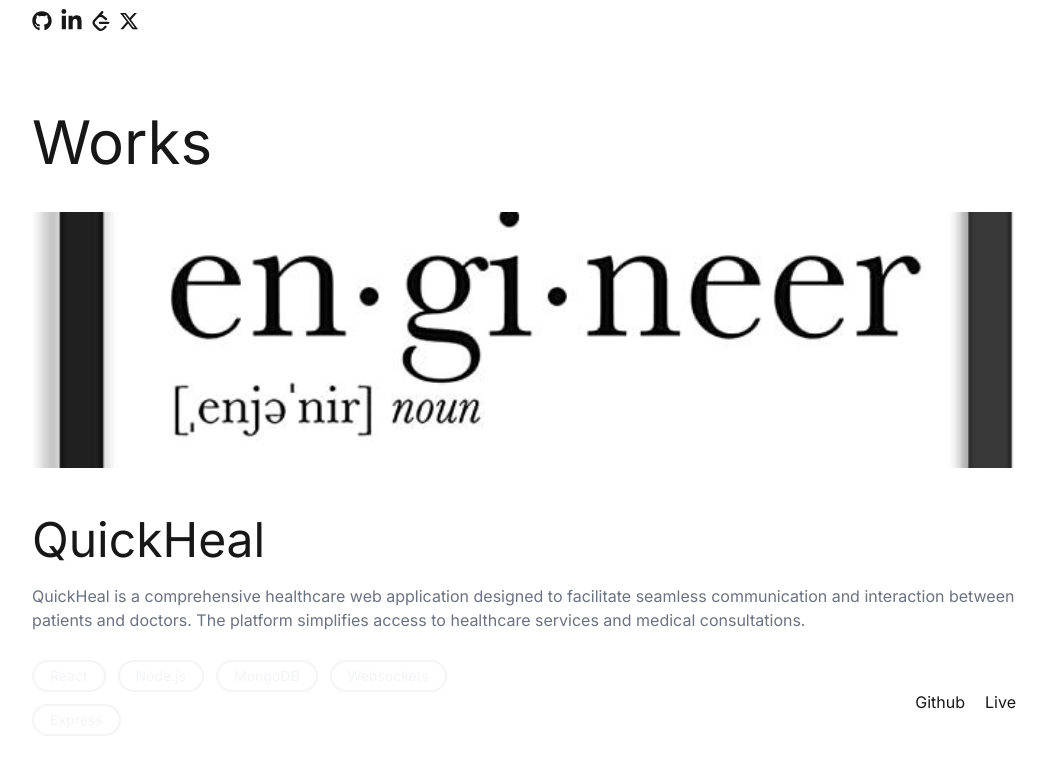
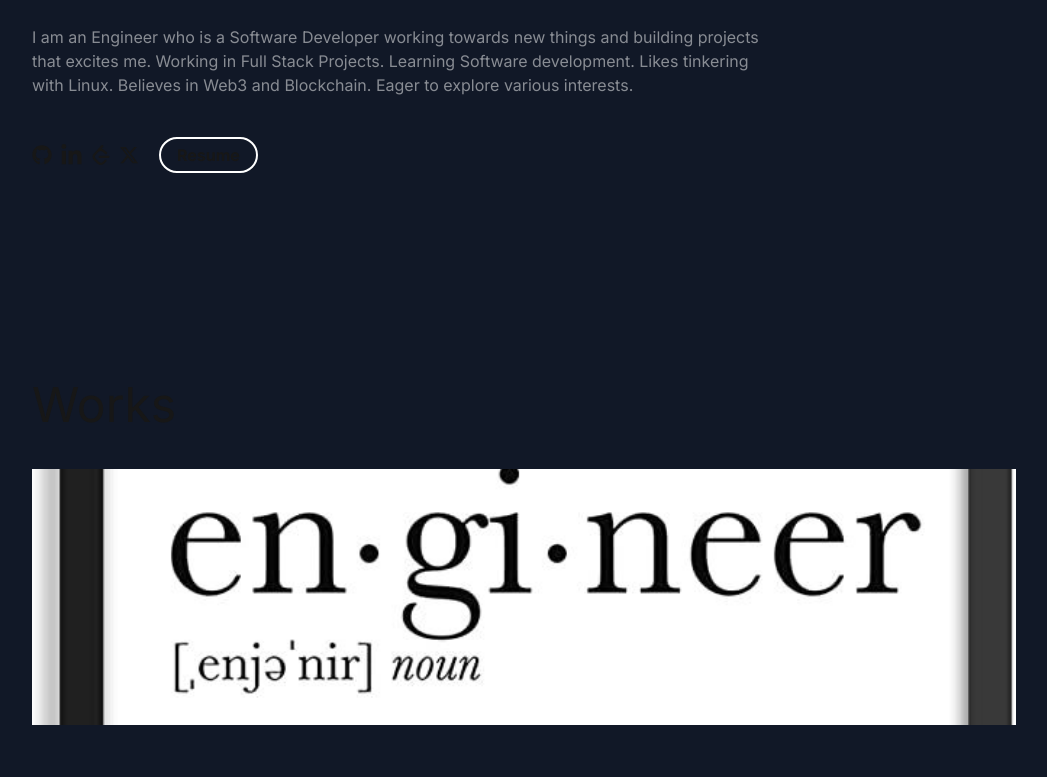
Before and after one commit to joefelx/joefelx.github.io, a Next.js app: page / in a window 1280 px wide. Shown: the part 271-1048 px from the top of the page, without its empty margins (116-1163 px from the left). Built offline with nearby package versions, Linux system fonts and the light colour scheme.

Commit message:
version one of the portfolio

```diff
--- a/app/_components/Intro.tsx
+++ b/app/_components/Intro.tsx
@@ -68,16 +68,24 @@ function Intro() {
     portfolio: string;
   }
 
+  interface SocialLink {
+    name: string;
+    icon: string;
+    url: string;
+  }
+
   interface Data {
     name: string;
     title: string;
     about: string;
+    resume: string;
     projects: Project[];
     skills: string[];
     education: Education;
     certifications: Certification[];
     experience: Experience[];
     contact: Contact;
+    links: SocialLink[];
   }
 
   const [data, setData] = useState<Data>(jsonData);
@@ -89,7 +97,7 @@ function Intro() {
   return (
     <div className="flex flex-col gap-20">
       {/* Intro */}
-      <div>
+      <div className="py-32">
         <div className="mt-20 mb-10">
           <h1 className="text-5xl font-bold my-5">Hi! I&apos;m Joe Felix</h1>
           <p className="text-white/50 w-3/4">
@@ -99,6 +107,8 @@ function Intro() {
             Believes in Web3 and Blockchain. Eager to explore various interests.
           </p>
         </div>
+
+        <div className="flex gap-5">
           <ul className="flex gap-2 items-center">
             {links.map((l, index) => (
               <Link key={index} name={l.name}>
@@ -106,6 +116,15 @@ function Intro() {
               </Link>
             ))}
           </ul>
+
+          <a
+            className="text-base font-bold border-2 border-white rounded-full py-1 px-4 hover:bg-white hover:text-black cursor-pointer"
+            href={data["resume"]}
+            target="_blank"
+          >
+            Resume
+          </a>
+        </div>
       </div>
 
       {/* Projects */}
@@ -141,18 +160,29 @@ function Intro() {
       </div>
 
       {/* Links */}
-      <div className="h-36 flex flex-col items-center justify-evenly">
-        <div className="flex flex-col items-center">
-          <span>Socials</span>
+      <div className="min-h-96 flex flex-col justify-between mt-32">
+        <div className="h-full flex flex-col items-center gap-2">
+          <h1 className="text-[70px] font-black">Keep In Touch!</h1>
+          <span className="text-lg">
+            Email @{" "}
+            <a
+              className="cursor-pointer hover:text-gray-500"
+              href="mailto:joefelixdev@gmail.com"
+            >
+              {data["contact"].email}
+            </a>
+          </span>
           <ul className="flex gap-2">
-            {links.map((l, index) => (
-              <Link key={index} name={l.name} url={l.url}>
-                {l.icon}
-              </Link>
+            {data["links"].map((l, index) => (
+              <a key={index} href={l.url}>
+                <p>{l.name}</p>
+              </a>
             ))}
           </ul>
         </div>
-        <span className="text-sm">Developed By Felix</span>
+        <span className="text-sm flex items-center justify-center my-1">
+          Developed By Felix
+        </span>
       </div>
     </div>
   );
--- a/app/_components/Project.tsx
+++ b/app/_components/Project.tsx
@@ -17,7 +17,7 @@ function Project({
   tools: Array<string>;
 }) {
   return (
-    <div className="border-b-2 border-gray-500 min-w-64 overflow-hidden my-5">
+    <div className="border-b-2 border-gray-500 min-w-64 overflow-hidden ">
       <div className="flex h-64 justify-center items-center">
         <Image
           draggable={true}
@@ -33,7 +33,7 @@ function Project({
         <p className="text-md text-gray-500">{description}</p>
         <div className="flex justify-between items-center ">
           {/* tags */}
-          <div className="flex flex-wrap gap-3 mt-2 flex-1">
+          <div className="flex flex-wrap gap-3 mt-2 flex-[2]">
             {tools.map((d, index) => (
               <span
                 className="text-sm text-gray-100 border-2 border-gray-100 py-1 px-4 rounded-full"
--- a/app/_components/Projects.tsx
+++ b/app/_components/Projects.tsx
@@ -1,7 +1,7 @@
 import React from "react";
 
 function Projects({ children }: { children: React.ReactNode }) {
-  return <div className="w-full grid gap-5 max-w-5xl">{children}</div>;
+  return <div className="w-full grid gap-12 max-w-5xl">{children}</div>;
 }
 
 export default Projects;
--- a/app/_components/_ui/SubHeader.tsx
+++ b/app/_components/_ui/SubHeader.tsx
@@ -7,7 +7,7 @@ function SubHeader({
   children: React.ReactNode;
   className?: string;
 }) {
-  return <h2 className={`text-6xl mb-5 ${className}`}>{children}</h2>;
+  return <h2 className={`text-5xl mb-10 ${className}`}>{children}</h2>;
 }
 
 export default SubHeader;
--- a/app/config/Data.json
+++ b/app/config/Data.json
@@ -2,6 +2,7 @@
   "name": "Joe Felix",
   "title": "Full-Stack Developer | Open Source Contributor | Software Engineer",
   "about": "I am a passionate Full-Stack Developer with a strong foundation in Data Structures and Algorithms, System Design, and Web Technologies. I have experience building scalable and high-performance applications and contributing to open-source projects. My expertise spans front-end and back-end development, cloud computing, and database management.",
+  "resume": "https://drive.google.com/file/d/1rF8qj3SYZ30hhAXjJ9Md4CRdF_Ru-M9d/view?usp=drive_link",
   "projects": [
     {
       "title": "QuickHeal",
@@ -101,9 +102,31 @@
     }
   ],
   "contact": {
-    "email": "joefelx@example.com",
+    "email": "joefelixdev@gmail.com",
     "linkedin": "https://linkedin.com/in/joefelx",
     "github": "https://github.com/joefelx",
-    "portfolio": "https://joefelx.dev"
-  }
+    "portfolio": "https://joefelx.github.io"
+  },
+  "links": [
+    {
+      "name": "Github",
+      "icon": "<FaGithub />",
+      "url": "https://github.com/joefelx"
+    },
+    {
+      "name": "Linkedin",
+      "icon": "<FaLinkedinIn className='text-[23px]' />",
+      "url": "https://www.linkedin.com/in/joefelx"
+    },
+    {
+      "name": "Leetcode",
+      "icon": "<SiLeetcode className='text-[20px]' />",
+      "url": "https://leetcode.com/u/joefelx"
+    },
+    {
+      "name": "X",
+      "icon": "<FaXTwitter />",
+      "url": "https://x.com/joefelix_a"
+    }
+  ]
 }
--- a/app/page.tsx
+++ b/app/page.tsx
@@ -2,8 +2,8 @@ import Intro from "./_components/Intro";
 
 export default function Home() {
   return (
-    <div className="w-full h-full flex justify-center">
-      <div className="flex justify-center h-screen w-full max-w-5xl p-5">
+    <div className="w-full h-full flex justify-center bg-gray-900">
+      <div className="flex justify-center h-full w-full max-w-5xl p-5">
         <Intro />
       </div>
     </div>
```
Lines whose indentation alone changed are shown as unchanged.
